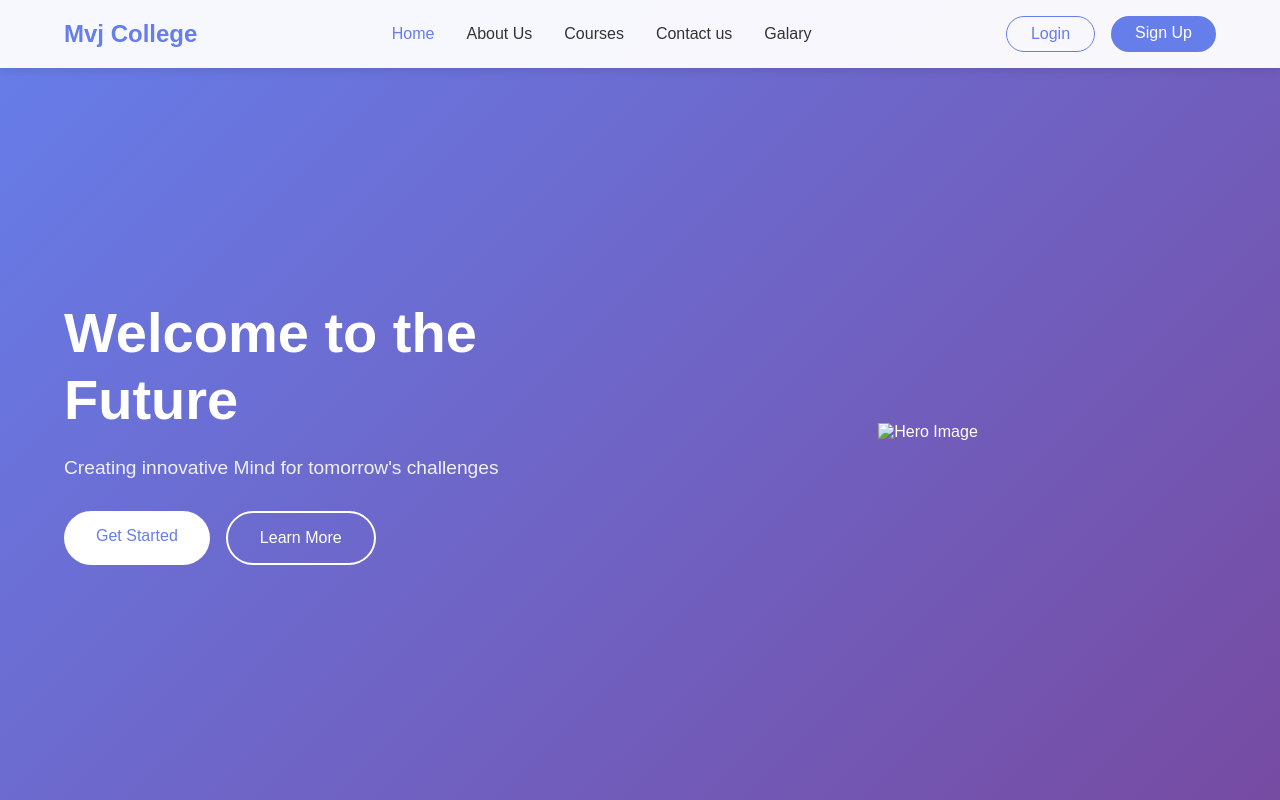
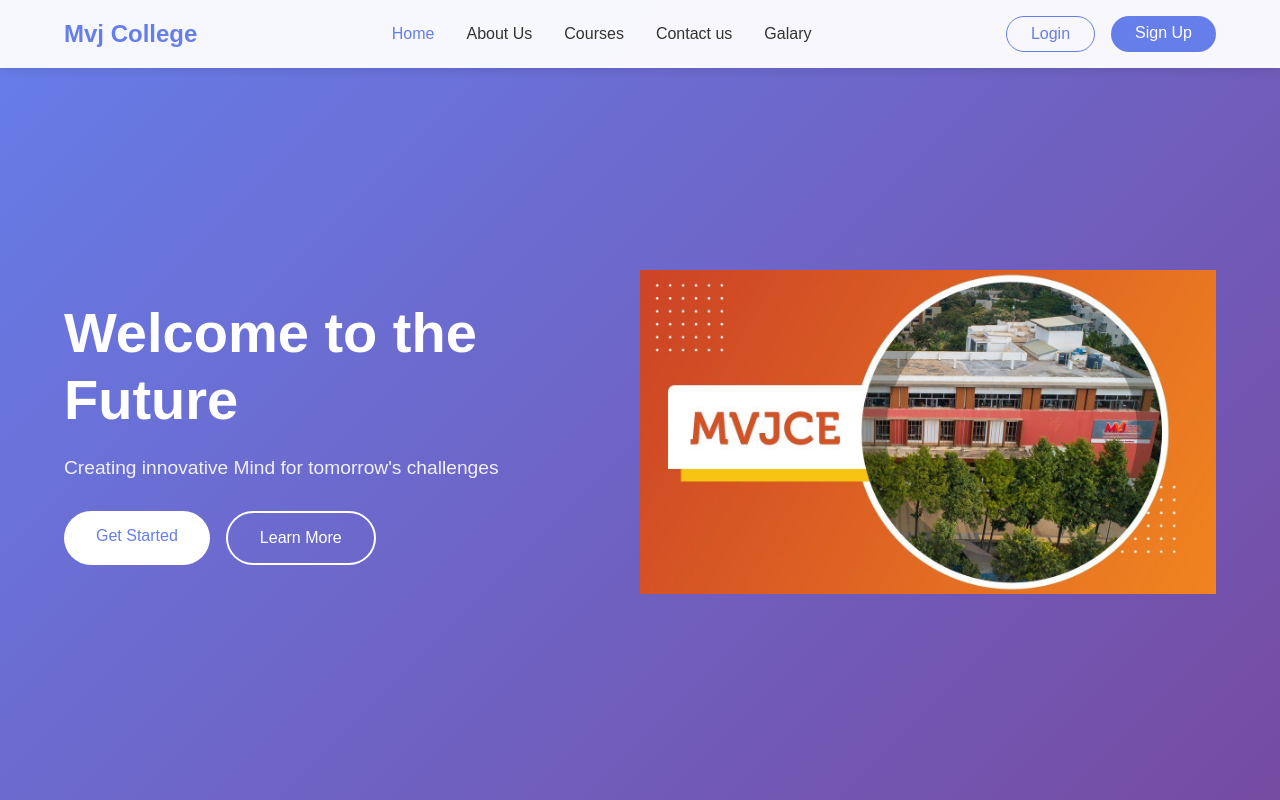
Before and after one commit to snsharma0714/mvj3, a plain HTML site: page index.html in a window 1280 px wide. Shown: the top 800 px of the page. Drawn offline with Linux system fonts and the light colour scheme.

Commit message:
Update index.html

```diff
--- a/index.html
+++ b/index.html
@@ -59,7 +59,7 @@
             </div>
         </div>
         <div class="hero-image">
-            <img src="/headers/images/maxresdefault.jpg" alt="Hero Image">
+            <img src="/images/maxresdefault.jpg" alt="Hero Image">
         </div>
     </section>
     </section>
```
